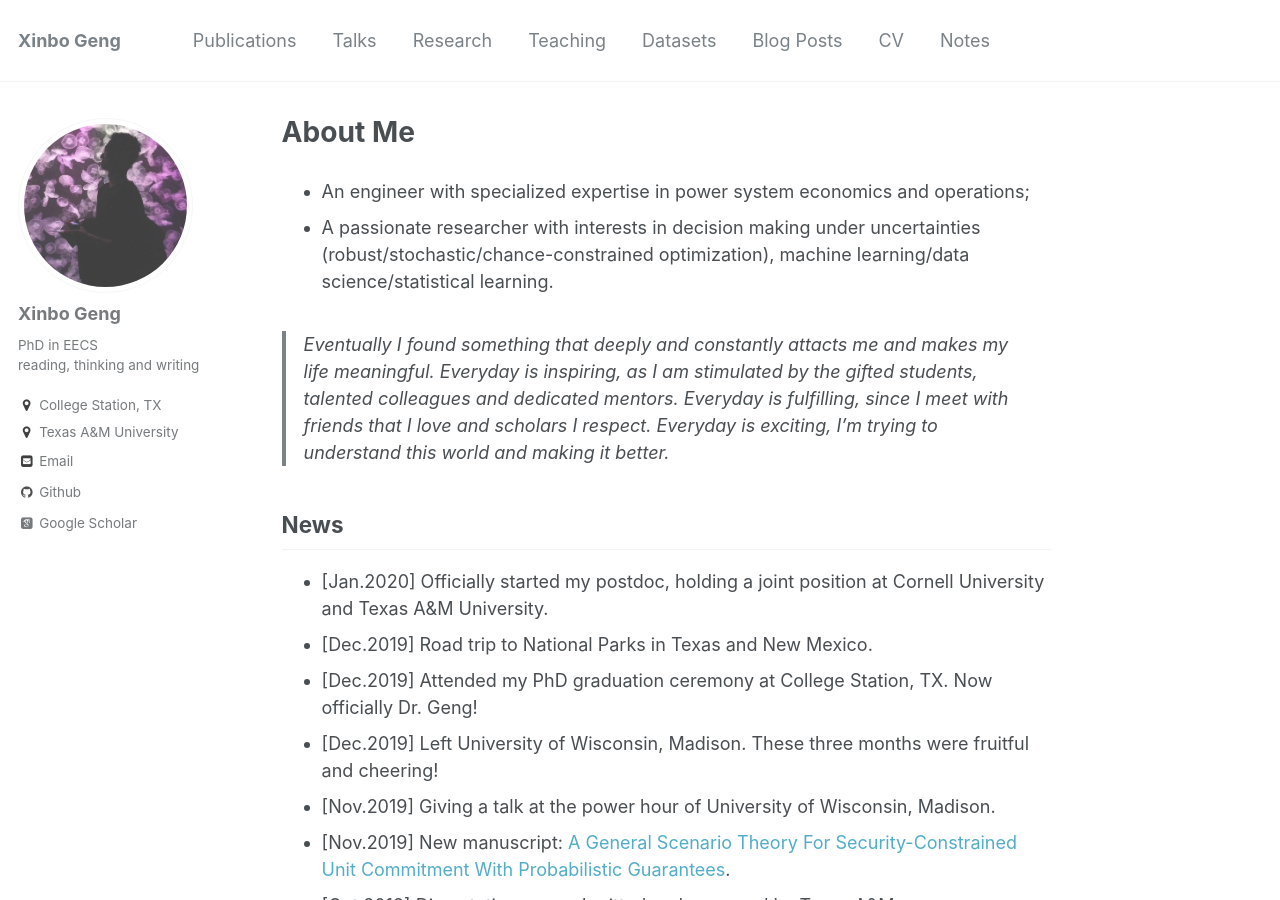
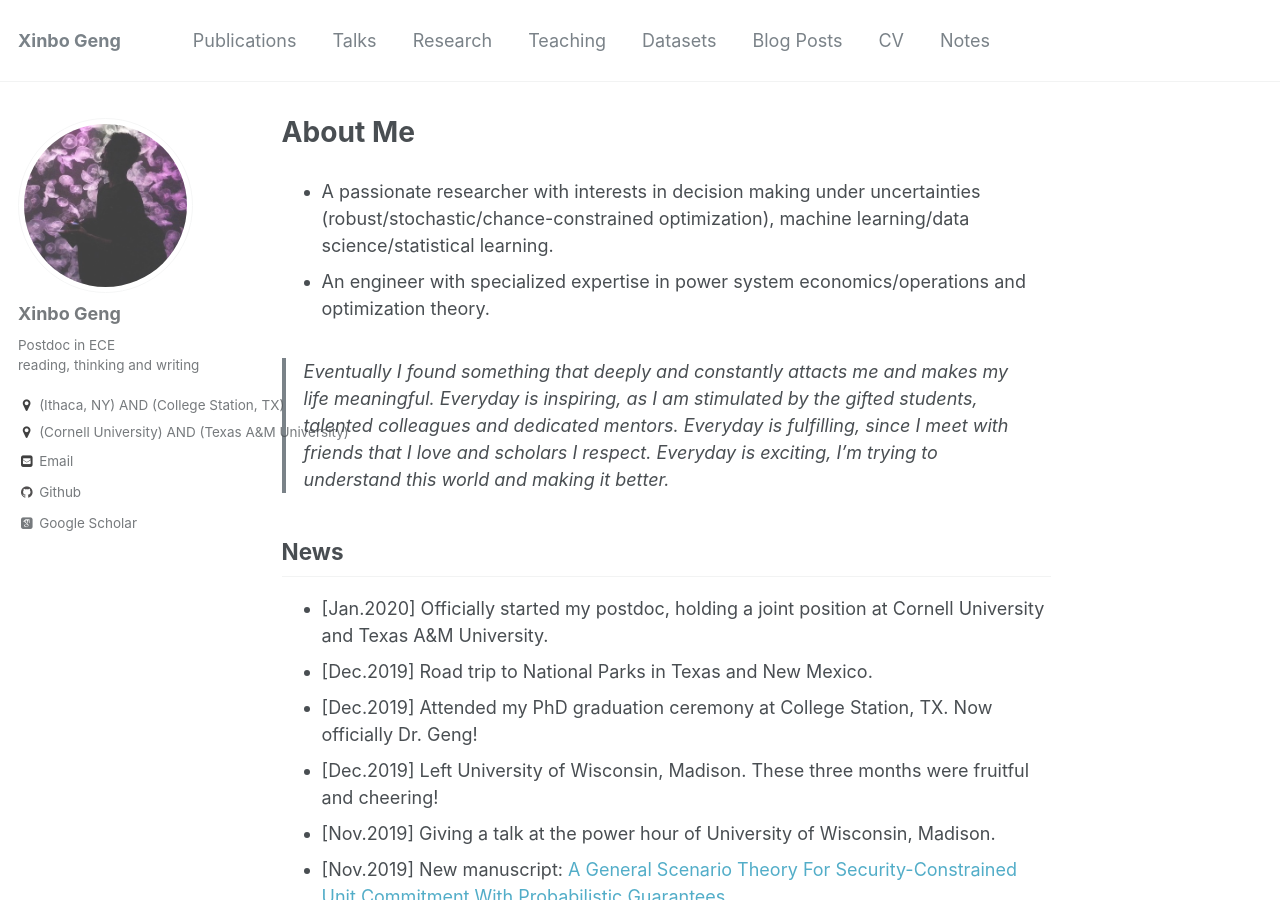
Before and after one commit to xb00dx/xb00dx.github.io, a Jekyll site: the page built from _pages/about.md, in a window 1280 px wide and 900 px high. Built offline with Jekyll 4.4.1, drawn with Linux system fonts in a browser that asks for light colours; some web fonts are replaced.

Commit message:
update personal info

```diff
--- a/_config.yml
+++ b/_config.yml
@@ -81,9 +81,9 @@ analytics:
 author:
   name             : "Xinbo Geng"
   avatar           : "profile.png"
-  bio              : "PhD in EECS<br>reading, thinking and writing"
-  location         : "College Station, TX"
-  employer         : "Texas A&M University"
+  bio              : "Postdoc in ECE<br>reading, thinking and writing"
+  location         : "(Ithaca, NY) AND (College Station, TX)"
+  employer         : "(Cornell University) AND (Texas A&M University)"
   googlescholar    : "https://scholar.google.com/citations?user=9GQBojYAAAAJ&hl=en&oi=ao"
   email            : "xbgeng@tamu.edu"
   uri              :
--- a/_pages/about.md
+++ b/_pages/about.md
@@ -8,8 +8,8 @@ redirect_from:
   - /about.html
 ---
 
-- An engineer with specialized expertise in power system economics and operations;
 - A passionate researcher with interests in decision making under uncertainties (robust/stochastic/chance-constrained optimization), machine learning/data science/statistical learning.
+- An engineer with specialized expertise in power system economics/operations and optimization theory.
 
 > Eventually I found something that deeply and constantly attacts me and makes my life meaningful.
 > Everyday is inspiring, as I am stimulated by the gifted students, talented colleagues and dedicated mentors.
```
